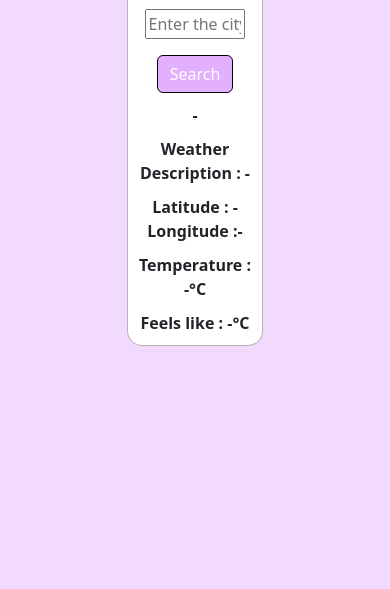
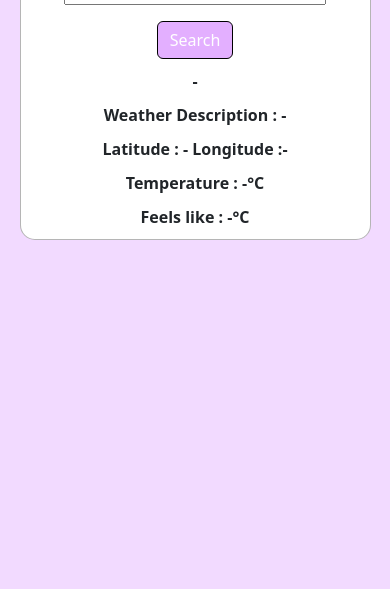
Before and after one commit to alanbiju-mwttech/Weather-App, a plain HTML site: page index.html in a window 390 px wide. Shown: the part 255-844 px from the top of the page. Drawn offline with nearby package versions, Linux system fonts and the light colour scheme.

Commit message:
Corrected the size

```diff
--- a/style.css
+++ b/style.css
@@ -41,3 +41,15 @@ body{
     font-size: medium;
     margin: 10px;
 }
+
+@media (max-width:650px) {
+    .main{
+        width: 80%;
+    }
+}
+
+@media (max-width:450px) {
+    .main{
+        width: 90%;
+    }
+}
```
